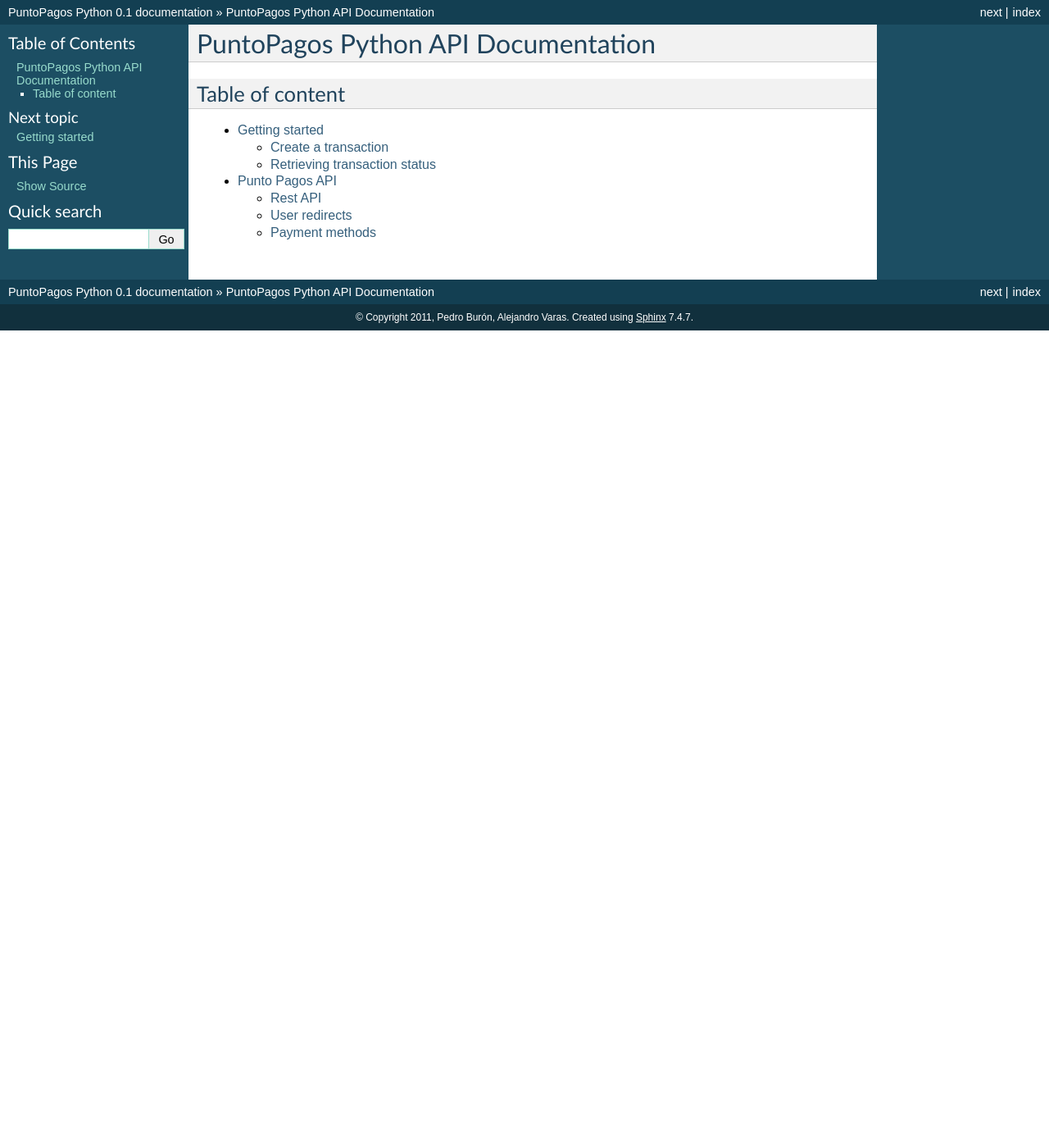
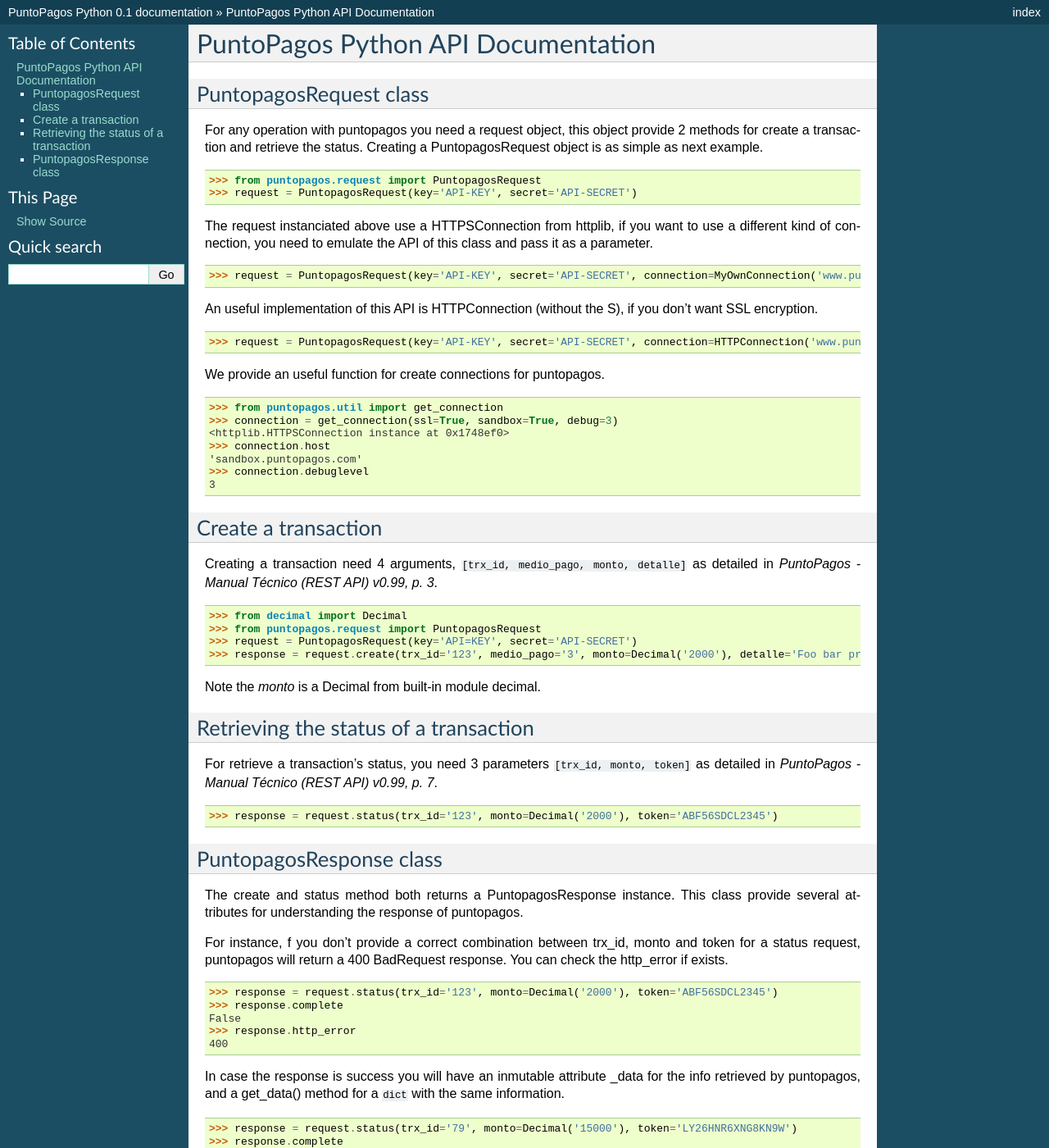
Before and after one commit to witoi/PuntoPagos, a Sphinx documentation site: the page built from docs/source/index.rst, in a window 1280 px wide and 1400 px high. Shown: the whole window at 82% size. Built offline with Sphinx 7.4.7, drawn with Linux system fonts in a browser that asks for light colours; some of the changed text lies outside the part shown.

```diff
--- a/docs/source/index.rst
+++ b/docs/source/index.rst
@@ -1,10 +1,72 @@
 PuntoPagos Python API Documentation
 ***********************************
 
-Table of content
-################
-.. toctree::
-   :maxdepth: 2
 
-   gettingstarted
-   restapi
+PuntopagosRequest class
+=======================
+
+For any operation with puntopagos you need a request object, this object provide 2 methods for create a transaction and retrieve the status. Creating a PuntopagosRequest object is as simple as next example.
+
+    >>> from puntopagos.request import PuntopagosRequest
+    >>> request = PuntopagosRequest(key='API-KEY', secret='API-SECRET')
+
+The request instanciated above use a HTTPSConnection from httplib, if you want to use a different kind of connection, you need to emulate the API of this class and pass it as a parameter.
+
+    >>> request = PuntopagosRequest(key='API-KEY', secret='API-SECRET', connection=MyOwnConnection('www.puntopagos.com'))
+
+An useful implementation of this API is HTTPConnection (without the S), if you don't want SSL encryption.
+
+    >>> request = PuntopagosRequest(key='API-KEY', secret='API-SECRET', connection=HTTPConnection('www.puntopagos.com'))
+
+We provide an useful function for create connections for puntopagos.
+
+    >>> from puntopagos.util import get_connection
+    >>> connection = get_connection(ssl=True, sandbox=True, debug=3)
+    <httplib.HTTPSConnection instance at 0x1748ef0>
+    >>> connection.host
+    'sandbox.puntopagos.com'
+    >>> connection.debuglevel
+    3
+
+
+Create a transaction
+====================
+
+Creating a transaction need 4 arguments, ``[trx_id, medio_pago, monto, detalle]`` as detailed in `PuntoPagos - Manual Técnico (REST API) v0.99, p. 3`.
+
+    >>> from decimal import Decimal
+    >>> from puntopagos.request import PuntopagosRequest
+    >>> request = PuntopagosRequest(key='API=KEY', secret='API-SECRET')
+    >>> response = request.create(trx_id='123', medio_pago='3', monto=Decimal('2000'), detalle='Foo bar product')
+
+Note the `monto` is a Decimal from built-in module decimal.
+
+
+Retrieving the status of a transaction
+======================================
+
+For retrieve a transaction's status, you need 3 parameters ``[trx_id, monto, token]`` as detailed in `PuntoPagos - Manual Técnico (REST API) v0.99, p. 7`.
+
+    >>> response = request.status(trx_id='123', monto=Decimal('2000'), token='ABF56SDCL2345')
+
+
+PuntopagosResponse class
+========================
+
+The create and status method both returns a PuntopagosResponse instance. This class provide several attributes for understanding the response of puntopagos.
+
+For instance, f you don't provide a correct combination between trx_id, monto and token for a status request, puntopagos will return a 400 BadRequest response. You can check the http_error if exists.
+
+    >>> response = request.status(trx_id='123', monto=Decimal('2000'), token='ABF56SDCL2345')
+    >>> response.complete
+    False
+    >>> response.http_error
+    400
+
+In case the response is success you will have an inmutable attribute _data for the info retrieved by puntopagos, and a get_data() method for a ``dict`` with the same information.
+
+    >>> response = request.status(trx_id='79', monto=Decimal('15000'), token='LY26HNR6XNG8KN9W')
+    >>> response.complete
+    True
+    >>> response.get_data()
+    {u'medio_pago': u'3', u'codigo_autorizacion': u'281172', u'medio_pago_descripcion': u'WebPay Transbank', u'tipo_pago': None, u'respuesta': u'00', u'monto': Decimal('15000.00'), u'num_cuotas': 0, u'tipo_cuotas': u'Sin Cuotas', u'fecha_aprobacion': u'2012-01-19T17:07:47', u'primer_vencimiento': None, u'numero_operacion': u'6998364387', u'token': u'LY26HNR6XNG8KN9W', u'trx_id': u'79', u'error': None, u'numero_tarjeta': u'6623', u'valor_cuota': 0}
```
Also changed, not shown: docs/source/gettingstarted.rst (deleted, +0 -53 lines).
